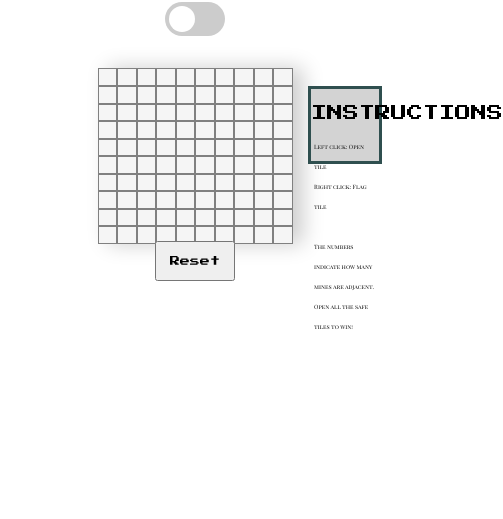
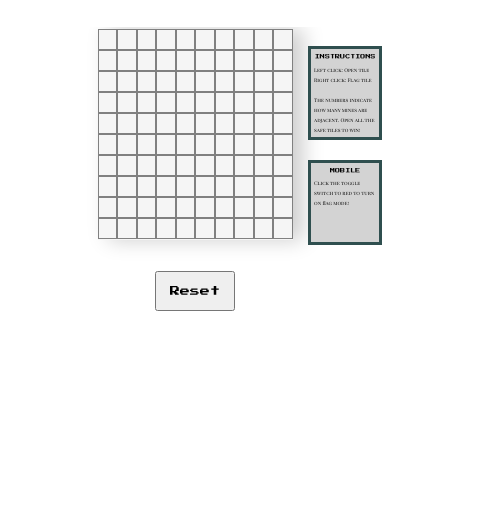
Before and after one commit to kenlkchow/project1, a plain HTML site: page index.html in a window 390 px wide. Shown: the part 325-844 px from the top of the page, 503 px wide, since content can reach past the window. Drawn offline with Linux system fonts and the light colour scheme.

Commit message:
added instructions and formatting for mobile

```diff
--- a/index.html
+++ b/index.html
@@ -24,15 +24,21 @@
   <div class="grid">
   </div>
   <div class = "empty">
-    <div id = "board">
+    <div class = "board">
       <p class = "title"> INSTRUCTIONS </p>
-      <p id = "instructions">
+      <p class = "instructions">
       Left click: Open tile <br>
       Right click: Flag tile <br><br>
       The numbers indicate how many mines are adjacent.
       Open all the safe tiles to win!
     </p>
     </div>
+    <div class = "board" id = "mobile">
+      <p class =  "title"> MOBILE </p>
+      <p class = "instructions">
+        Click the toggle switch to red to turn on flag mode!
+      </p>
+    </div>
   </div>
 </main>
   <button>Reset</button>
--- a/scripts/app.js
+++ b/scripts/app.js
@@ -30,7 +30,8 @@ function setupGame() {
             // console.log(this)
           }
         } else {
-          clickCell(this)
+          if (event.button === 0)
+            clickCell(this)
         }
       })
       cell.addEventListener('mousedown', (event) => {
--- a/styles/main.css
+++ b/styles/main.css
@@ -1,5 +1,6 @@
 * {
   box-sizing: border-box;
+  overflow: scroll;
 }
 
 body {
@@ -97,7 +98,7 @@ main{
   width: 25%
 }
 
-#board{
+.board{
   border: 3px solid darkslategrey;
   height: 40%;
   margin-left: 4vw;
@@ -106,17 +107,27 @@ main{
   background-color: lightgrey;
 }
 
-#instructions{
-  font-size: 1.5vw;
+#mobile{
+  display: none;
+}
+
+.title{
+  font-size: 1.3vw;
+  text-align: center;
+}
+
+.instructions{
+  font-size: 1.3vw;
   font-family: 'Playfair Display SC', serif;
   margin: 3px;
   line-height: 20px;
   text-emphasis: bold;
+  margin-left: 10px;
 }
 /* The switch - the box around the slider */
 .switch {
   position: relative;
-  display: inline-block;
+  display: none;
   width: 60px;
   height: 34px;
   margin-top: 10px;
@@ -145,27 +156,27 @@ main{
 .slider:before {
   position: absolute;
   content: "";
-  height: 26px;
+  height: 24px;
   width: 26px;
-  left: 4px;
-  bottom: 4px;
+  left: 2px;
+  bottom: 0px;
   background-color: white;
   -webkit-transition: .4s;
   transition: .4s;
 }
 
 input:checked + .slider {
-  background-color: #2196F3;
+  background-color: red;
 }
 
 input:focus + .slider {
-  box-shadow: 0 0 1px #2196F3;
+  box-shadow: 0 0 1px red;
 }
 
 input:checked + .slider:before {
-  -webkit-transform: translateX(26px);
-  -ms-transform: translateX(26px);
-  transform: translateX(26px);
+  -webkit-transform: translateX(28px);
+  -ms-transform: translateX(28px);
+  transform: translateX(28px);
 }
 
 /* Rounded sliders */
@@ -176,3 +187,25 @@ input:checked + .slider:before {
 .slider.round:before {
   border-radius: 50%;
 }
+
+@media only screen and (max-width: 600px){
+  .switch {
+    display: inline-block;
+    height: 24px;
+  }
+  main{
+    height: 60vw;
+    width: 100vw;
+  }
+  .instructions{
+    line-height: 10px;
+    margin-left: 3px;
+  }
+  button{
+    margin-top: 10px;
+  }
+  #mobile{
+    display: inline-block;
+    height: 85px;
+  }
+}
```
